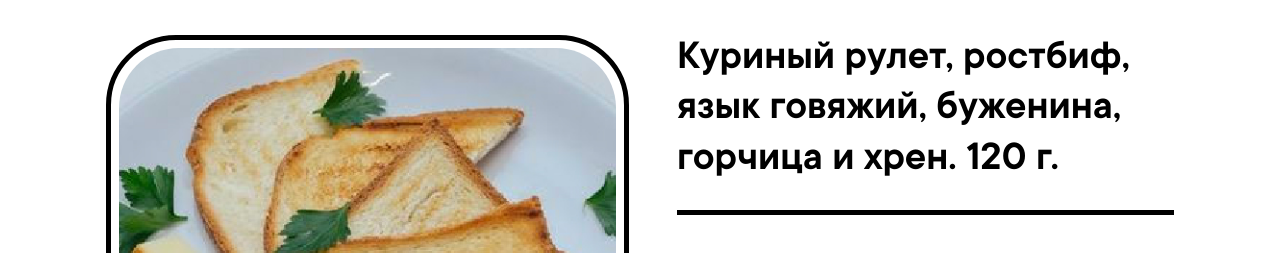
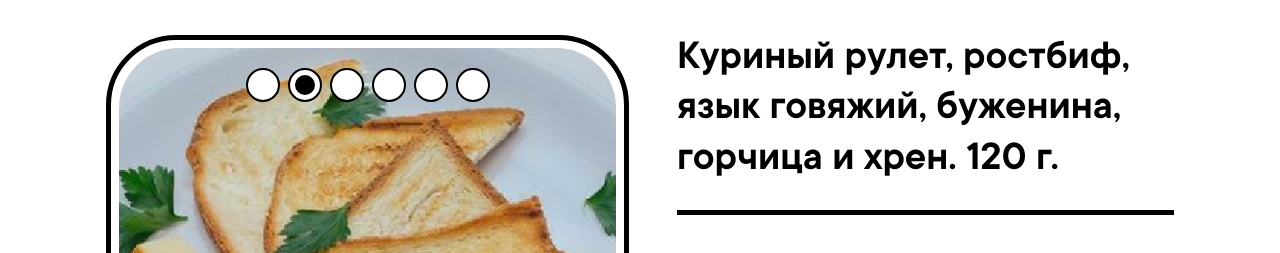
Before and after one commit to kaizen-design/jQueryNavigation, a plain HTML site: page product.html in a window 1280 px wide. Shown: the part 141-394 px from the top of the page. Drawn offline with Linux system fonts and the light colour scheme.

Commit message:
Swiper added

```diff
--- a/css/styles.css
+++ b/css/styles.css
@@ -326,6 +326,7 @@ ul {
 .product-preview-slider .slider-item img {
   border-radius: 60px;
   object-fit: cover;
+  /* height: 627px!important; */
 }
 .product-preview-slider .item-price {
   background: #000;
@@ -335,8 +336,27 @@ ul {
   padding: 10.5px 30px;
   border-radius: 45px;
   position: absolute;
+  z-index: 10;
   bottom: 30px;
   right: 30px;
+}
+.product-preview-slider .swiper-pagination {
+  position: absolute;
+  z-index: 10;
+  top: 30px !important;
+  bottom: auto !important;
+}
+.swiper-pagination .swiper-pagination-bullet {
+  border: 5px solid #fff;
+  width: 30px;
+  outline: 2px solid #000;
+  height: 30px;
+  background: #fff;
+  opacity: 1;
+  margin: 0 6px!important;
+}
+.swiper-pagination .swiper-pagination-bullet.swiper-pagination-bullet-active {
+  background: #000;
 }
 
 .product-preview-slider .item-price span {
--- a/js/main.js
+++ b/js/main.js
@@ -1,46 +1,41 @@
-var backEventListener = null;
+const APP = {
+  init: () => {
+    APP.initSlider(".product-preview-slider");
+  },
 
-var unregister = function() {
-    if ( backEventListener !== null ) {
-        document.removeEventListener( 'tizenhwkey', backEventListener );
-        backEventListener = null;
-        window.tizen.application.getCurrentApplication().exit();
+
+
+  initSlider: (selector) => {
+    const $el = document.querySelector(selector);
+    if ($el) {
+      new Swiper($el, APP.createSliderOptions(selector));
     }
-}
+  },
 
-//Initialize function
-var init = function () {
-    // register once
-    if ( backEventListener !== null ) {
-        return;
-    }
+  createSliderOptions: (selector) => {
+    return {
+      slidesPerView: 1,
+      loop: true,
+      spaceBetween: 30,
+      effect: "fade",
+      pagination: {
+        el: `${selector} .swiper-pagination`,
+        type: "bullets",
+        clickable: true
+      },
+      autoplay: {
+        delay: 5000,
+      },
+    };
+  },
 
-    // TODO:: Do your initialization job
-    console.log("init() called");
-
-    var backEvent = function(e) {
-        if ( e.keyName == "back" ) {
-            try {
-                if ( $.mobile.urlHistory.activeIndex <= 0 ) {
-                    // if first page, terminate app
-                    unregister();
-                } else {
-                    // move previous page
-                    $.mobile.urlHistory.activeIndex -= 1;
-                    $.mobile.urlHistory.clearForward();
-                    window.history.back();
-                }
-            } catch( ex ) {
-                unregister();
-            }
-        }
-    }
-
-    // add eventListener for tizenhwkey (Back Button)
-    document.addEventListener( 'tizenhwkey', backEvent );
-    backEventListener = backEvent;
-	document.addEventListener( 'keydown', setFocusElement );
 };
 
-$(document).bind( 'pageinit', init );
-$(document).unload( unregister );
+if (
+  document.readyState === "complete" ||
+  (document.readyState !== "loading" && !document.documentElement.doScroll)
+) {
+  APP.init();
+} else {
+  document.addEventListener("DOMContentLoaded", APP.init);
+}
--- a/product.html
+++ b/product.html
@@ -6,7 +6,10 @@
     <title>HotBot</title>
     <link href="./css/styles.css" rel="stylesheet" />
     <link href="./css/bootstrap.min.css" rel="stylesheet" />
+    <link href="./css/swiper-bundle.min.css" rel="stylesheet" />
     <script src="./js/bootstrap.bundle.min.js"></script>
+    <script src="./js/swiper-bundle.min.js"></script>
+    <script src="./js/main.js"></script>
   </head>
 
   <body class="h-100 p-5 bg-white d-flex flex-column text-black">
@@ -25,10 +28,28 @@
     </header>
     <main class="flex-grow-1 d-flex flex-column py-5 gap-5">
       <div class="single-product d-flex gap-5 h-100">
-        <div class="product-preview-slider col h-100 p-2 active position-relative">
-          <div class="slider-item h-100">
-            <img src="src/img/product-slide.jpg" alt="Мясное ассорти" class="img-fluid object-fit-cover w-100 h-100" />
+        <div class="product-preview-slider col h-100 p-2 active position-relative swiper">
+          <div class="swiper-wrapper">
+            <div class="swiper-slide slider-item h-100">
+              <img src="src/img/product-slide.jpg" alt="Мясное ассорти" class="img-fluid object-fit-cover w-100 h-100" />
+            </div>
+            <div class="swiper-slide slider-item h-100">
+              <img src="src/img/product-slide-2.jpg" alt="Мясное ассорти" class="img-fluid object-fit-cover w-100 h-100" />
+            </div>
+            <div class="swiper-slide slider-item h-100">
+              <img src="src/img/product-slide.jpg" alt="Мясное ассорти" class="img-fluid object-fit-cover w-100 h-100" />
+            </div>
+            <div class="swiper-slide slider-item h-100">
+              <img src="src/img/product-slide-2.jpg" alt="Мясное ассорти" class="img-fluid object-fit-cover w-100 h-100" />
+            </div>
+            <div class="swiper-slide slider-item h-100">
+              <img src="src/img/product-slide.jpg" alt="Мясное ассорти" class="img-fluid object-fit-cover w-100 h-100" />
+            </div>
+            <div class="swiper-slide slider-item h-100">
+              <img src="src/img/product-slide-2.jpg" alt="Мясное ассорти" class="img-fluid object-fit-cover w-100 h-100" />
+            </div>
           </div>
+          <div class="swiper-pagination"></div>
           <span class="item-price"><span class="font-family-base">500 ₽</span></span>
         </div>
         <div class="product-description col h-100 overflow-y-auto d-flex flex-column gap-5">
```
Also changed, not shown: css/swiper-bundle.min.css (added), js/swiper-bundle.min.js (added), src/img/product-slide-2.jpg (added).
